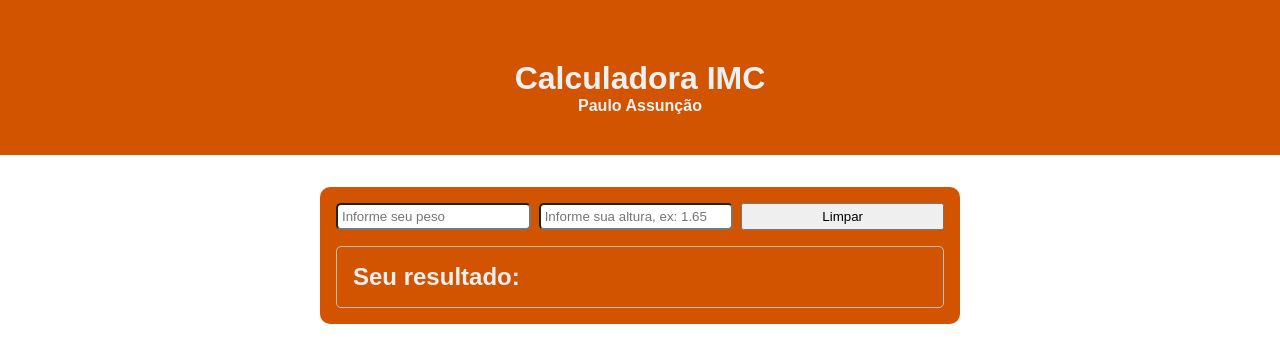
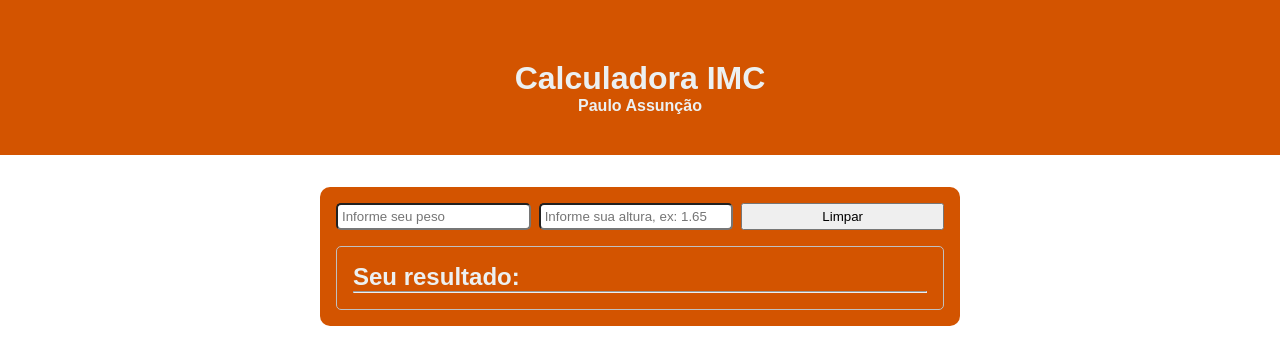
Before and after one commit to pabsoftware/imc_react, a React (Vite) app: page / in a window 1280 px wide. Shown: the top 364 px of the page. Built offline with nearby package versions, Linux system fonts and the light colour scheme.

Commit message:
Nova melhoria saida dos dados

```diff
--- a/src/components/formulario/index.jsx
+++ b/src/components/formulario/index.jsx
@@ -61,7 +61,7 @@ import styles from './Formulario.module.css'
 
             </form>
             <div className={styles.resultadoIMC}>
-                <h2>Seu resultado: {calculaIMC()}</h2>
+                <h2>Seu resultado: <hr /> {calculaIMC()}</h2>
             </div>
 
         </div>
```
